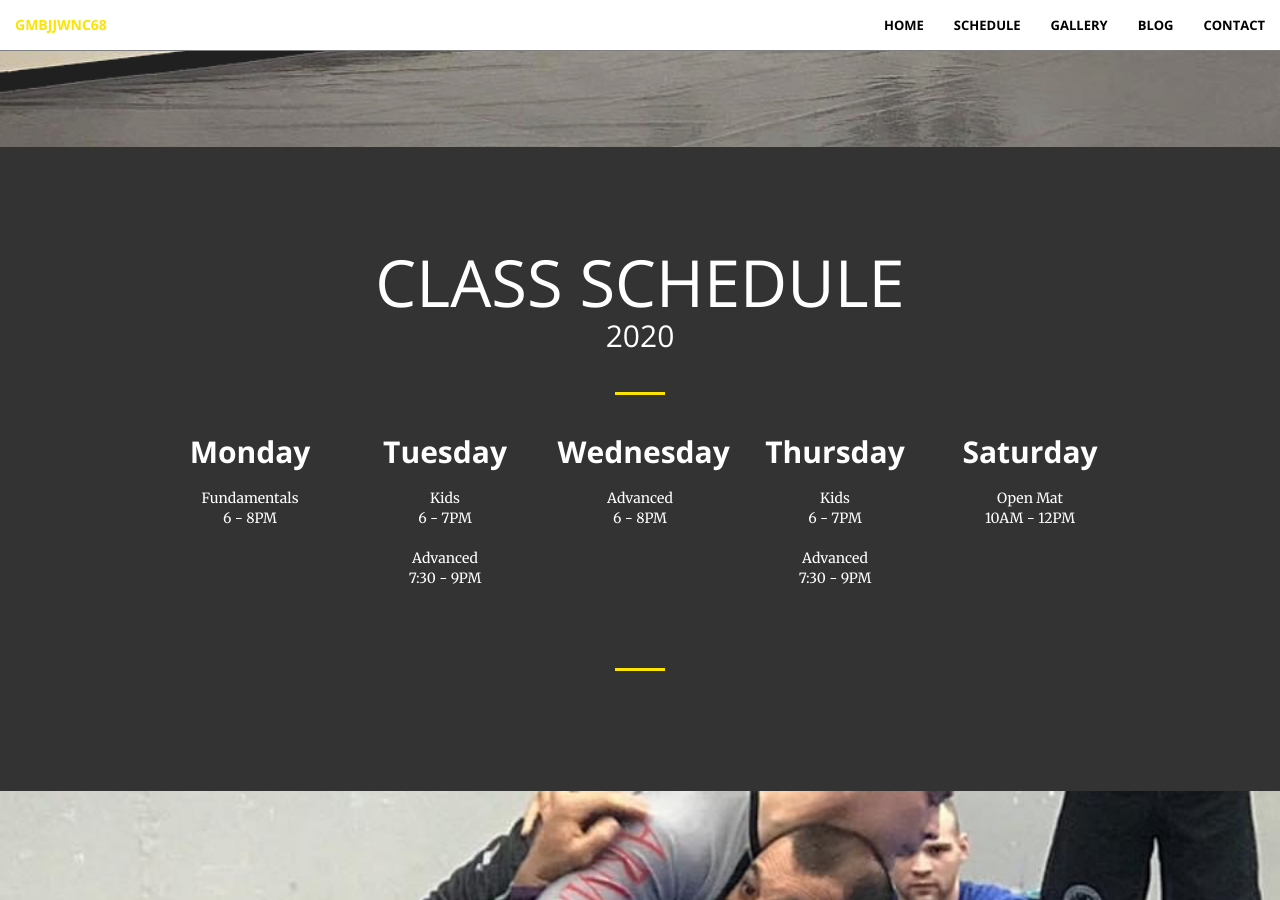
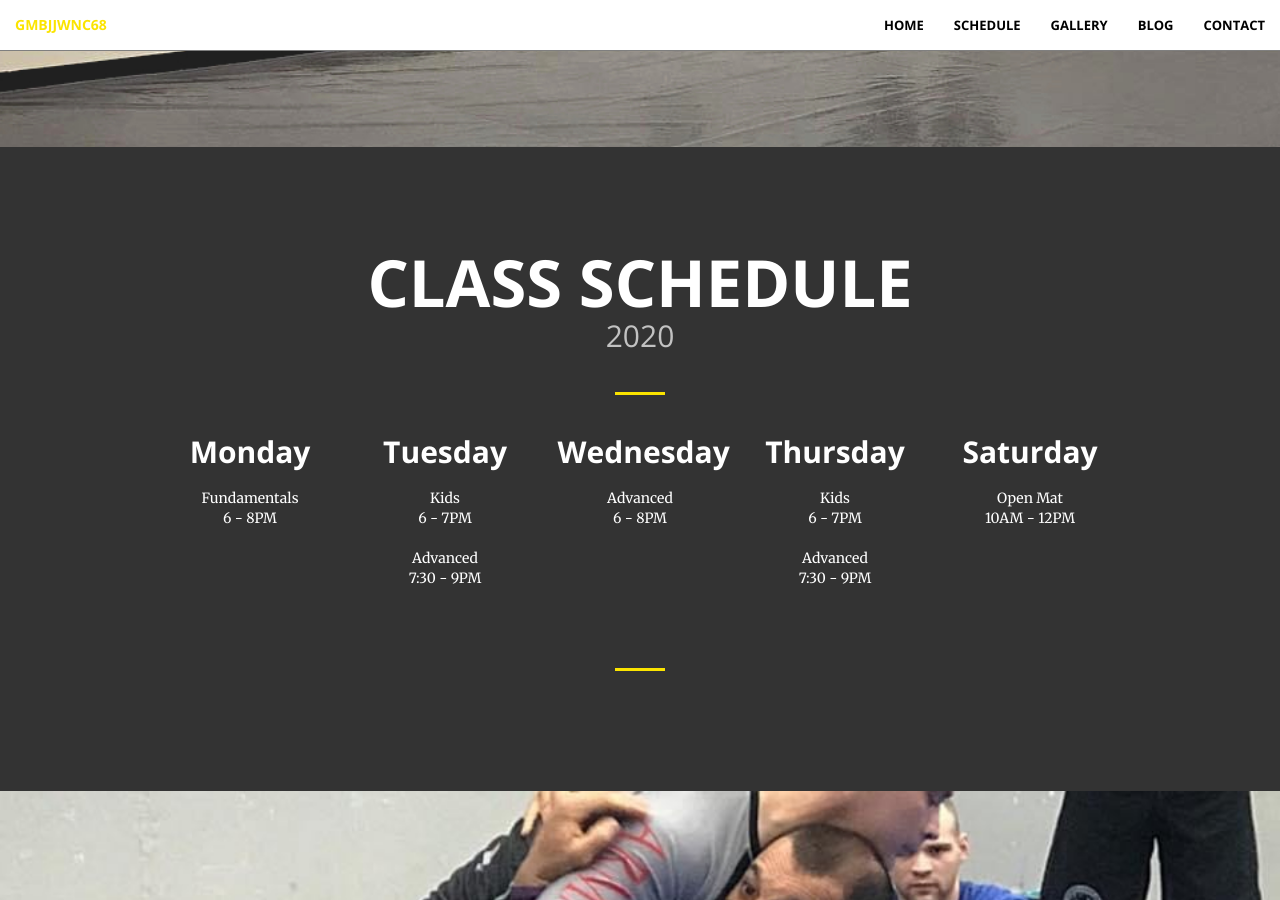
Before and after one commit to gmbjjwnc68/gmbjjwnc68.github.io, a Jekyll site: the page built from schedule.html, in a window 1280 px wide and 900 px high, scrolled down 753 px. Built offline with Jekyll 4.4.1, drawn with Linux system fonts in a browser that asks for light colours.

Commit message:
Fade 2020

```diff
--- a/_includes/class_schedule.html
+++ b/_includes/class_schedule.html
@@ -3,6 +3,7 @@
     <head>
         <style>
             h1 {
+                font-weight: 700;
                 color: white;
                 text-transform: uppercase;
                 margin: 0;
@@ -26,6 +27,12 @@
             body {
                 position: relative;
             }
+            p {
+                font-weight: 300;
+                color: rgba(white, .7);
+                font-size: 16px;
+                margin-bottom: 50px;
+            }
         </style>
     </head>
     <body>
@@ -33,7 +40,7 @@
             <div class="container">
                 <div class="row text-center">
                     <h1>Class Schedule</h1>
-                    <h2>2020</h2>
+                    <h2 class="text-faded">2020</h2>
                     <br>
                     <hr>
                     <br>
```
